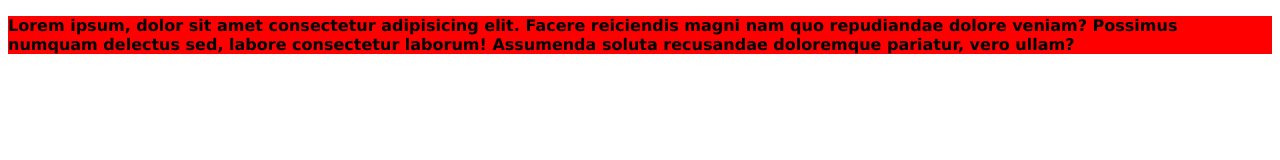
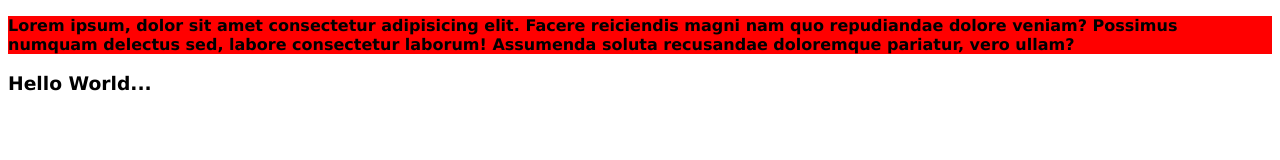
Before and after one commit to shawonahmed78/html-css, a plain HTML site: page index.html in a window 1280 px wide. Drawn offline with nearby package versions, Linux system fonts and the light colour scheme; files that its build step writes are made by us from their sources.

Commit message:
Second Commit

```diff
--- a/index.html
+++ b/index.html
@@ -14,6 +14,8 @@
         reiciendis magni nam quo repudiandae dolore veniam? Possimus numquam
         delectus sed, labore consectetur laborum! Assumenda soluta recusandae
         doloremque pariatur, vero ullam?
+
+        <h3>Hello World...</h3>
       </p>
     </div>
   </body>
```
